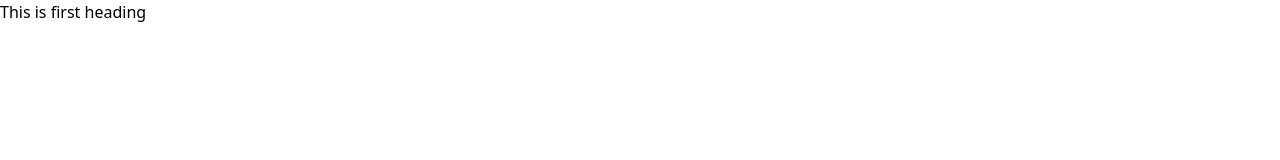
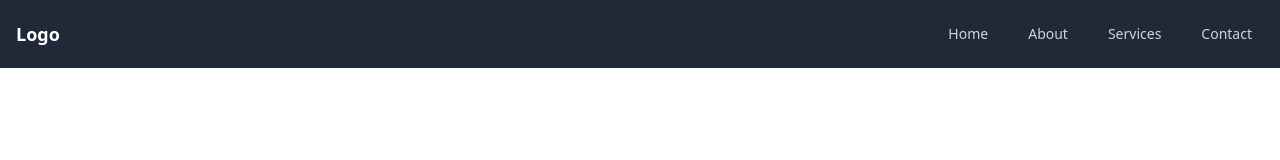
Before and after one commit to muhammadmueenarif/Blog-App-Project-Using-Tailwind-CSS, a website: page index.html in a window 1280 px wide. Drawn offline with nearby package versions, Linux system fonts and the light colour scheme.

Commit message:
navbar added

```diff
--- a/index.html
+++ b/index.html
@@ -8,8 +8,21 @@
 </head>
 <body>
 
-
-    <h1>This is first heading</h1>
+    <nav class="bg-gray-800 py-4">
+        <div class="max-w-7xl mx-auto px-4">
+            <div class="flex justify-between">
+                <div class="flex items-center">
+                    <a href="#" class="text-white text-lg font-semibold">Logo</a>
+                </div>
+                <div class="flex items-center space-x-4">
+                    <a href="#" class="text-gray-300 hover:text-white px-3 py-2 rounded-md text-sm font-medium">Home</a>
+                    <a href="#" class="text-gray-300 hover:text-white px-3 py-2 rounded-md text-sm font-medium">About</a>
+                    <a href="#" class="text-gray-300 hover:text-white px-3 py-2 rounded-md text-sm font-medium">Services</a>
+                    <a href="#" class="text-gray-300 hover:text-white px-3 py-2 rounded-md text-sm font-medium">Contact</a>
+                </div>
+            </div>
+        </div>
+    </nav>
 
 </body>
 </html>
```
